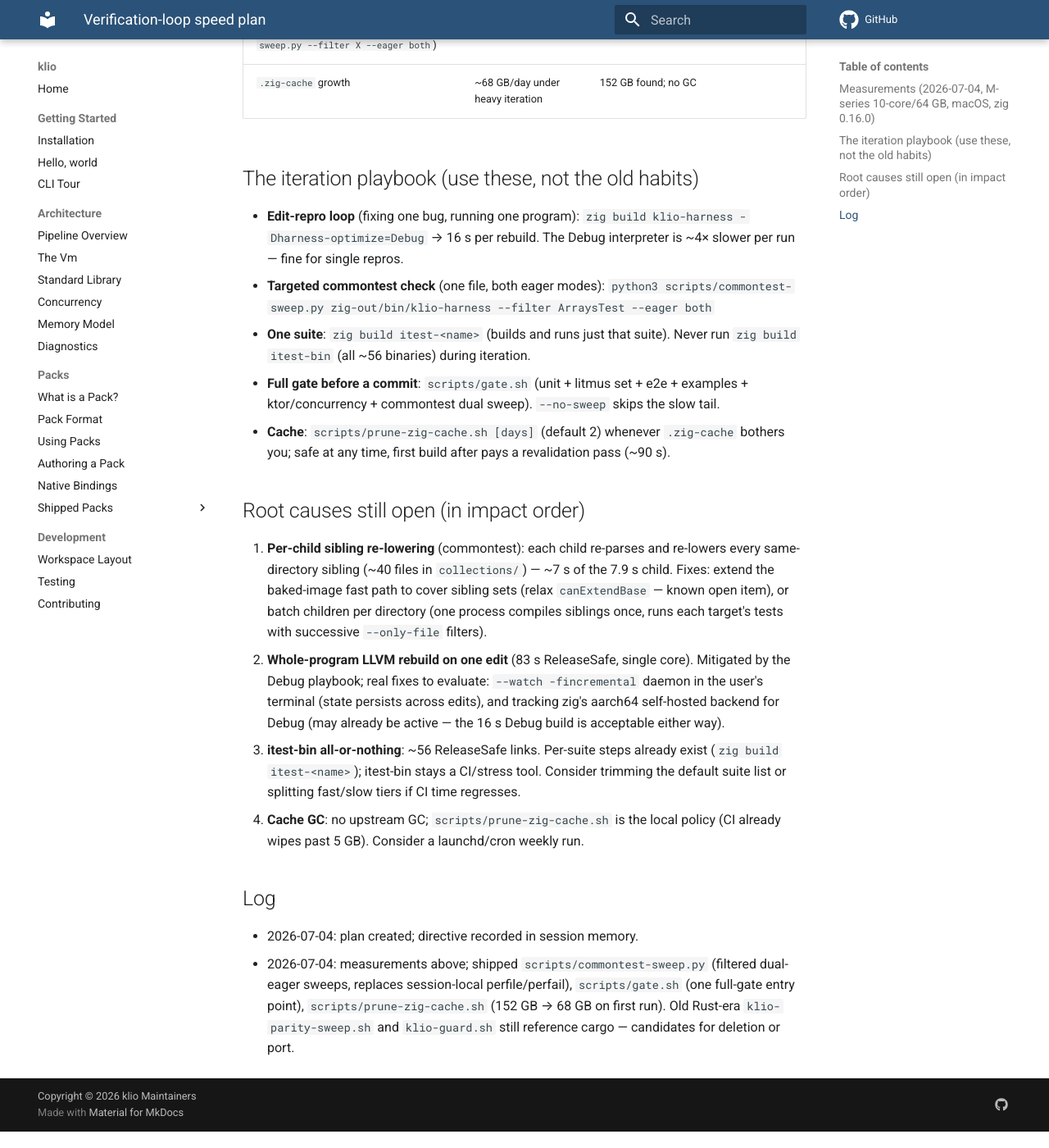
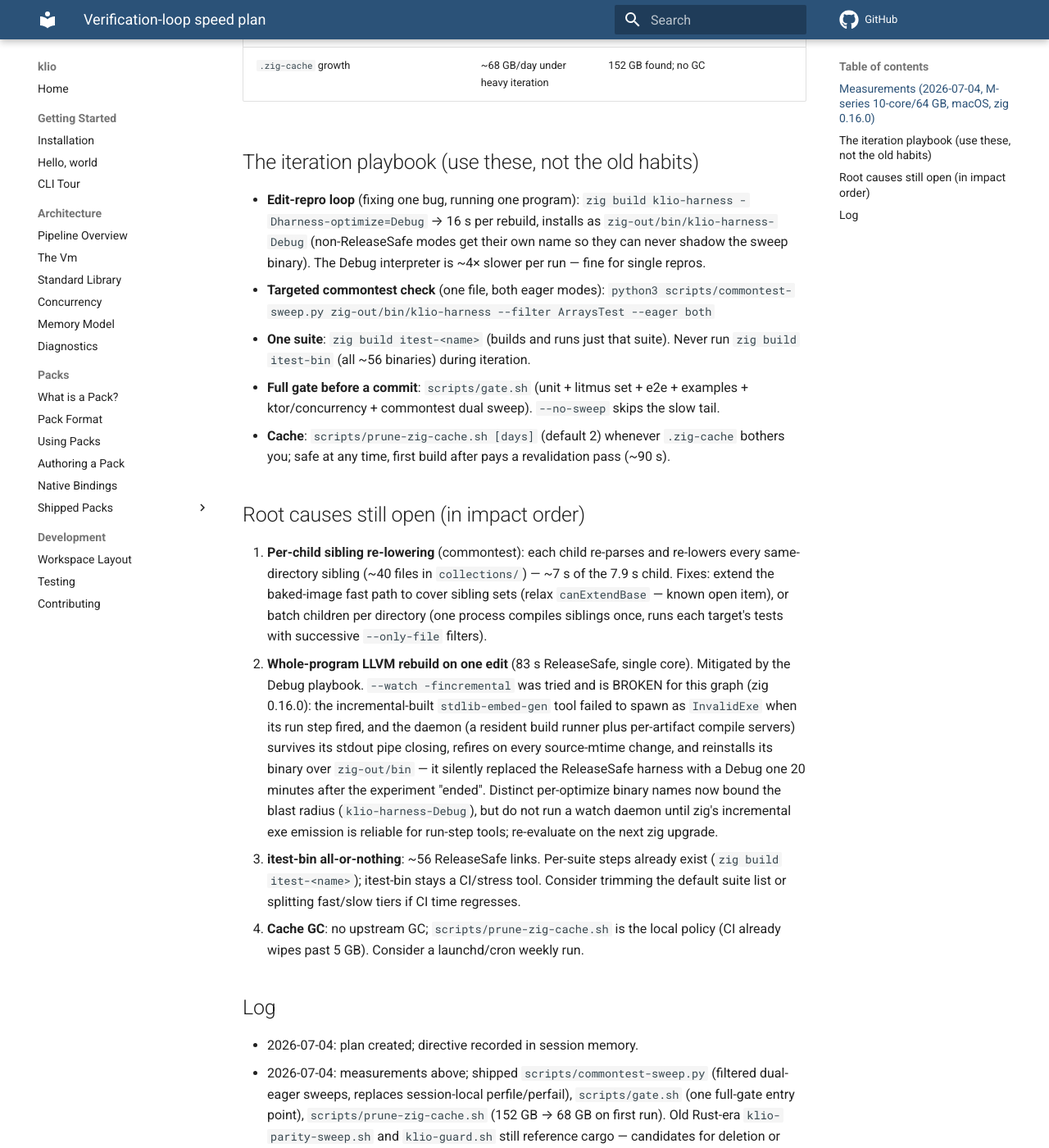
Before and after one commit to DrewCarlson/klio, an MkDocs documentation site: the page built from docs/verification-speed-plan.md, in a window 1280 px wide and 1400 px high, scrolled down 969 px. Shown: the whole window at 82% size. Built offline with MkDocs 1.6.1 and Material for MkDocs 9.7.7, drawn with Linux system fonts in a browser that asks for light colours; comment, search, counter and statistics services are not loaded; some of the changed text lies outside the part shown.

Commit message:
build: per-optimize harness binary names; retract the watch-daemon recommendation
A resident 'zig build --watch -fincremental' daemon survives its stdout
pipe closing, refires on every source-mtime change, and reinstalls over
zig-out — it silently replaced the ReleaseSafe klio-harness with a Debug
build twenty minutes after the experiment ended, and its incremental-built
stdlib-embed-gen failed to spawn as InvalidExe when the run step fired.
Non-ReleaseSafe harness builds now install under their own name
(klio-harness-Debug) with KLIO_ITEST_BIN derived from it, so an edit-loop
build can never shadow the sweep binary; the plan and AGENTS.md mark the
watch daemon as broken for this graph until zig's incremental exe
emission handles run-step tools.

```diff
--- a/docs/verification-speed-plan.md
+++ b/docs/verification-speed-plan.md
@@ -14,7 +14,7 @@ and decisions here.
 | one-edit rebuild, ReleaseSafe harness | **83 s** | 100% single-core — whole-program LLVM codegen, no parallelism |
 | one-edit rebuild, Debug harness (`-Dharness-optimize=Debug`) | **16 s** | 5.2× faster than ReleaseSafe |
 | `-fincremental` one-shot | 21 s | worse than plain — incremental state dies with the process |
-| `--watch -fincremental` | untested-interactive | died with BrokenPipe under piped/background use; try in a real terminal |
+| `--watch -fincremental` | **BROKEN — do not use** | see below |
 | one commontest child (ArrayDequeTest), ReleaseSafe | **7.9 s** | dominated by re-lowering ~40 same-dir sibling files per child |
 | same child, Debug interpreter | **34 s** | 4.3× runtime penalty — sweeps must stay ReleaseSafe |
 | full dual commontest gate (old way) | ~20 min | 4 full sweeps × ~106 children |
@@ -24,8 +24,10 @@ and decisions here.
 ## The iteration playbook (use these, not the old habits)
 
 - **Edit-repro loop** (fixing one bug, running one program):
-  `zig build klio-harness -Dharness-optimize=Debug` → 16 s per rebuild.
-  The Debug interpreter is ~4× slower per run — fine for single repros.
+  `zig build klio-harness -Dharness-optimize=Debug` → 16 s per rebuild,
+  installs as `zig-out/bin/klio-harness-Debug` (non-ReleaseSafe modes get
+  their own name so they can never shadow the sweep binary). The Debug
+  interpreter is ~4× slower per run — fine for single repros.
 - **Targeted commontest check** (one file, both eager modes):
   `python3 scripts/commontest-sweep.py zig-out/bin/klio-harness --filter ArraysTest --eager both`
 - **One suite**: `zig build itest-<name>` (builds and runs just that suite).
@@ -46,11 +48,17 @@ and decisions here.
    children per directory (one process compiles siblings once, runs each
    target's tests with successive `--only-file` filters).
 2. **Whole-program LLVM rebuild on one edit** (83 s ReleaseSafe, single
-   core). Mitigated by the Debug playbook; real fixes to evaluate:
-   `--watch -fincremental` daemon in the user's terminal (state persists
-   across edits), and tracking zig's aarch64 self-hosted backend for
-   Debug (may already be active — the 16 s Debug build is acceptable
-   either way).
+   core). Mitigated by the Debug playbook. `--watch -fincremental` was
+   tried and is BROKEN for this graph (zig 0.16.0): the incremental-built
+   `stdlib-embed-gen` tool failed to spawn as `InvalidExe` when its run
+   step fired, and the daemon (a resident build runner plus per-artifact
+   compile servers) survives its stdout pipe closing, refires on every
+   source-mtime change, and reinstalls its binary over `zig-out/bin` —
+   it silently replaced the ReleaseSafe harness with a Debug one 20
+   minutes after the experiment "ended". Distinct per-optimize binary
+   names now bound the blast radius (`klio-harness-Debug`), but do not
+   run a watch daemon until zig's incremental exe emission is reliable
+   for run-step tools; re-evaluate on the next zig upgrade.
 3. **itest-bin all-or-nothing**: ~56 ReleaseSafe links. Per-suite steps
    already exist (`zig build itest-<name>`); itest-bin stays a CI/stress
    tool. Consider trimming the default suite list or splitting
```
Also changed, not shown: 1 other file.
